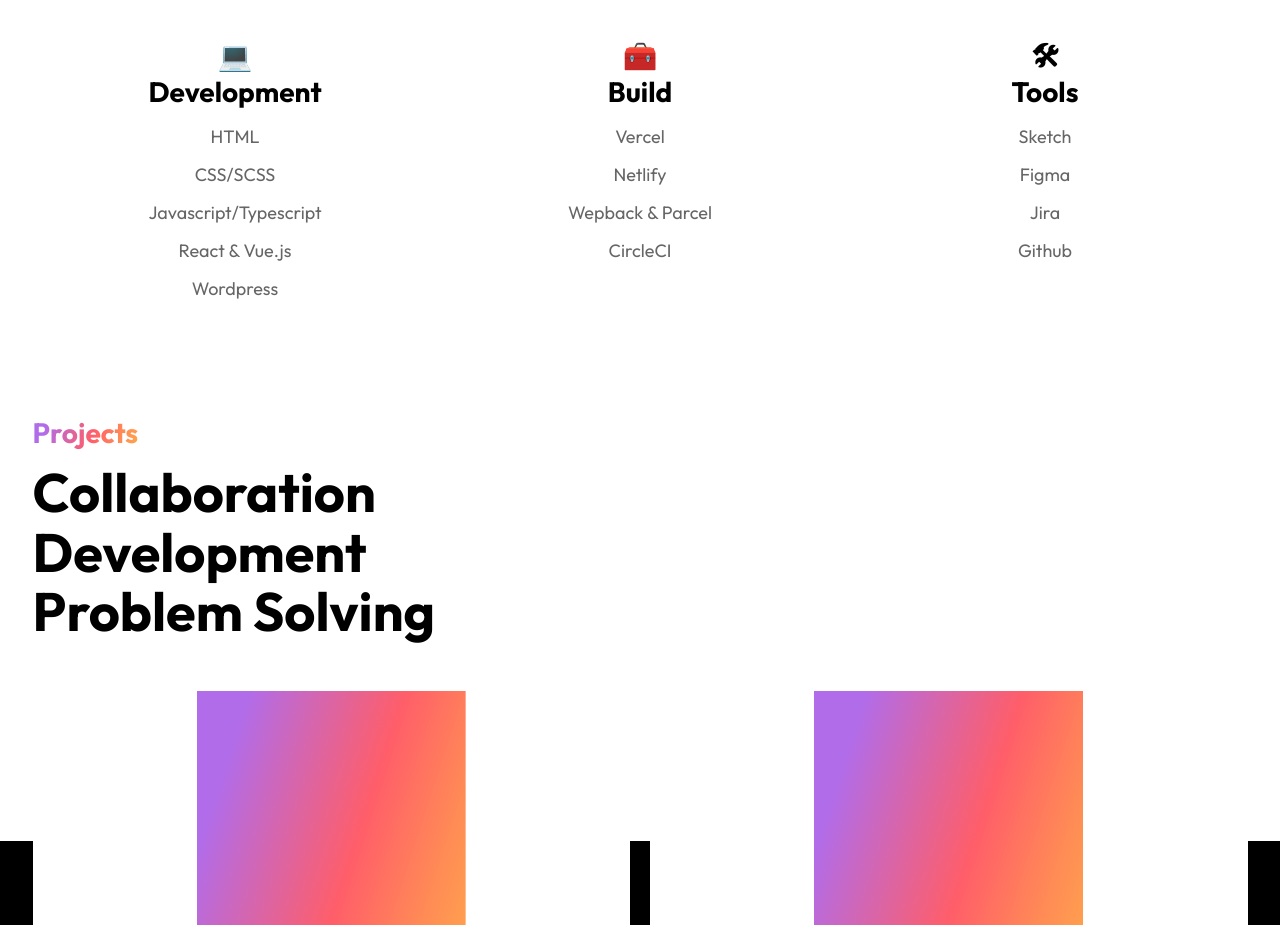
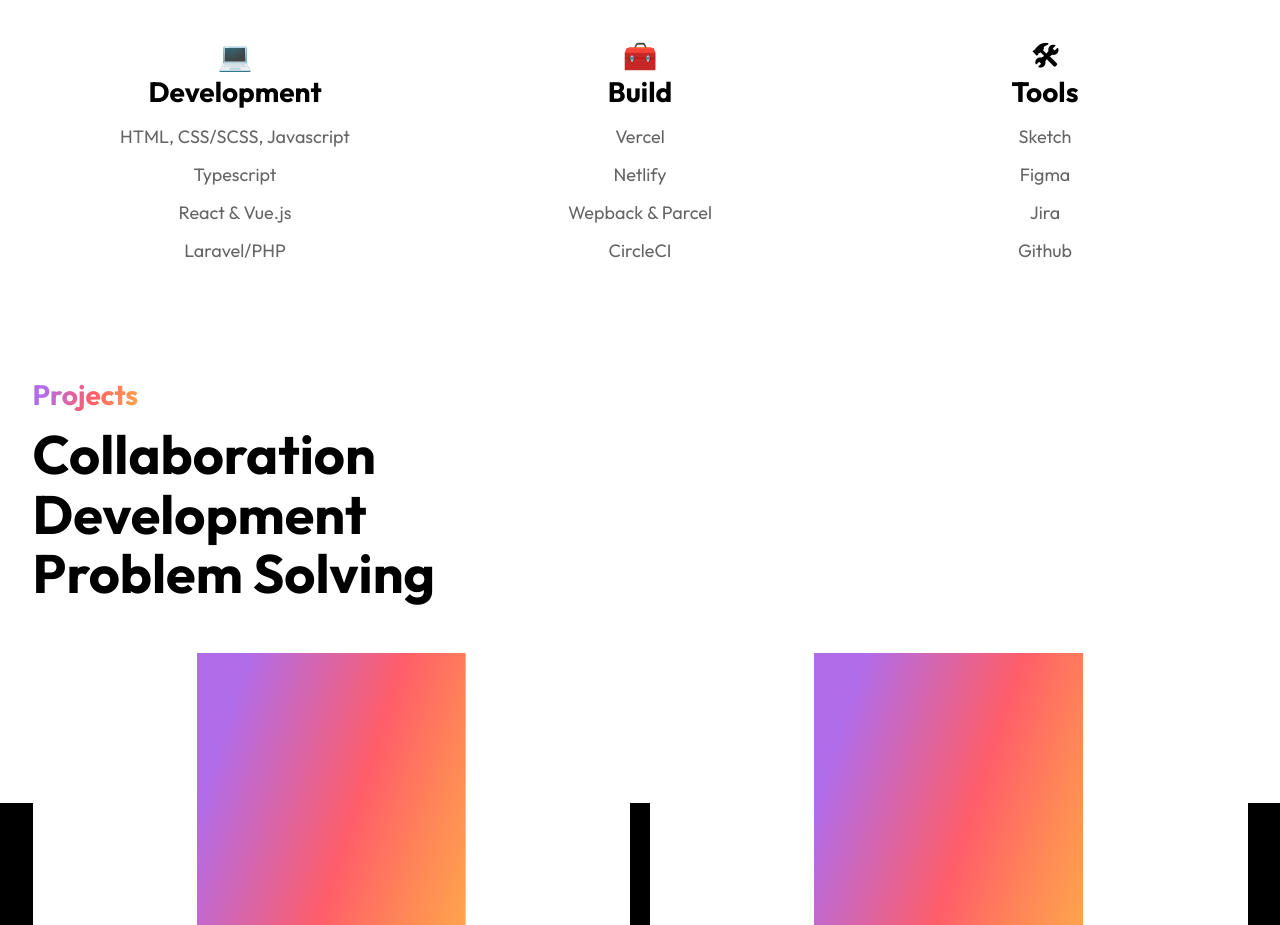
Before and after one commit to corbinmj16/corbin, a Next.js app: page / in a window 1280 px wide. Shown: the part 1000-1925 px from the top of the page. Built offline with nearby package versions, Linux system fonts and the light colour scheme.

Commit message:
Update SkillsSection.js

```diff
--- a/components/SkillsSection.js
+++ b/components/SkillsSection.js
@@ -9,11 +9,10 @@
         <li className="skills-item">
           <h4>💻<br /> Development</h4>
           <ul>
-            <li>HTML</li>
-            <li>CSS/SCSS</li>
-            <li>Javascript/Typescript</li>
+            <li>HTML, CSS/SCSS, Javascript</li>
+            <li>Typescript</li>
             <li>React & Vue.js</li>
-            <li>Wordpress</li>
+            <li>Laravel/PHP</li>
           </ul>
         </li>
         <li className="skills-item">
```
